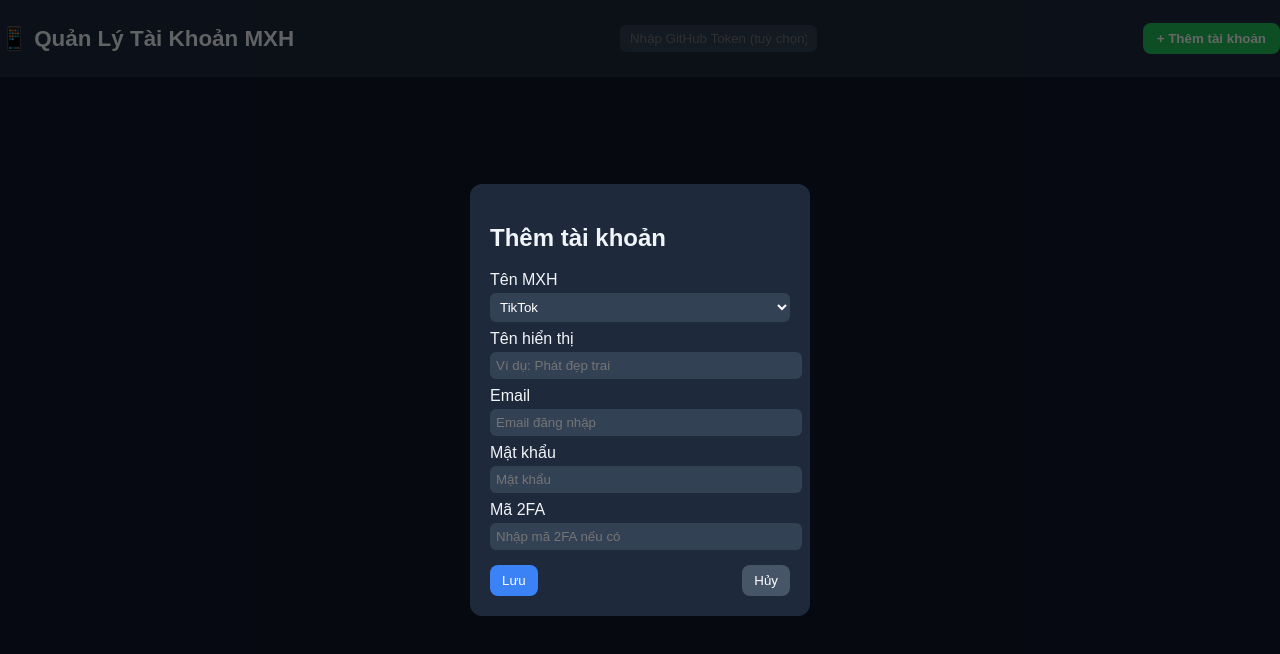
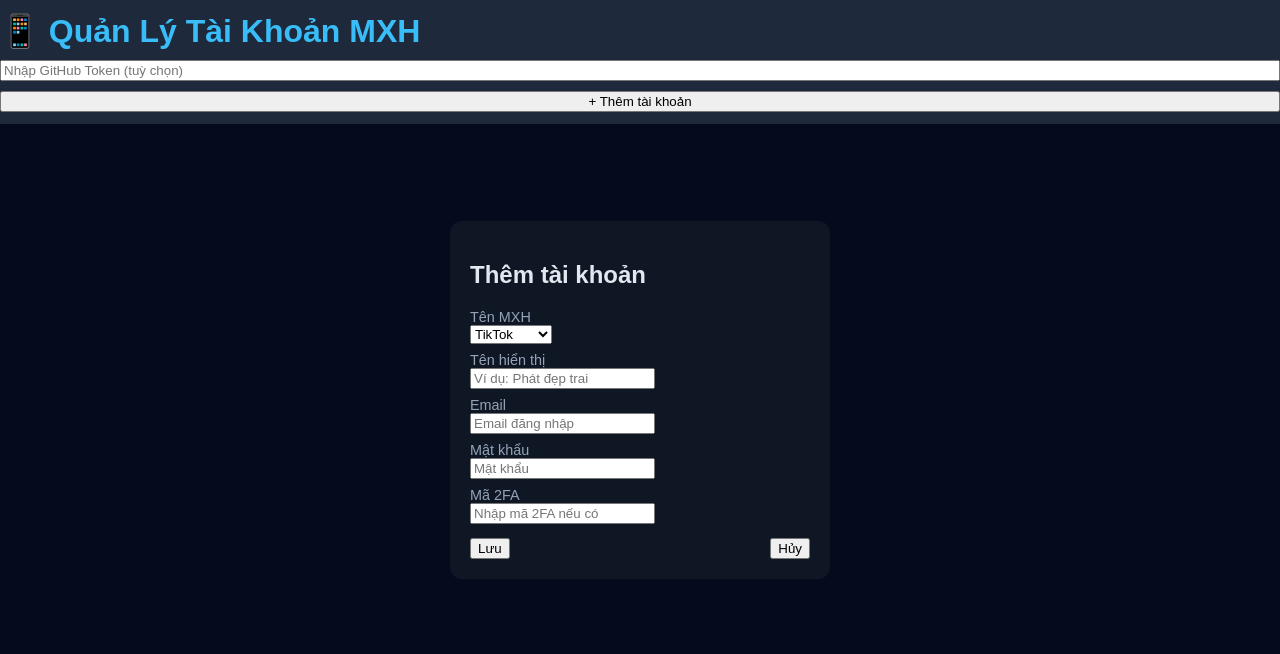
Before and after one commit to Icarus-Ezz/account-manager, a plain HTML site: page index.html in a window 1280 px wide. Drawn offline with Linux system fonts and the light colour scheme.

Commit message:
Update style.css

```diff
--- a/style.css
+++ b/style.css
@@ -13,38 +13,54 @@ header {
   width: 100%;
   background: #1e293b;
   display: flex;
-  justify-content: space-between;
-  align-items: center;
-  padding: 10px 20px;
+  flex-direction: column;
+  gap: 10px;
+  padding: 12px 20px;
   position: sticky;
   top: 0;
+  z-index: 10;
 }
 
-h1 {
-  font-size: 1.4rem;
+header h1 { margin: 0; color: #38bdf8; }
+
+.top-controls {
+  display: flex;
+  gap: 8px;
+  align-items: center;
+  flex-wrap: wrap;
 }
 
-#token {
-  background: #334155;
+.top-controls input[type="text"],
+.top-controls input[type="password"] {
+  padding: 8px;
+  border-radius: 8px;
+  border: none;
+  background: #0b1220;
   color: #fff;
-  border: none;
-  padding: 6px 10px;
-  border-radius: 6px;
 }
 
-#addBtn {
+.top-controls .small { font-size: 12px; color: #94a3b8; }
+
+.primary {
   background: #22c55e;
   border: none;
   color: white;
-  padding: 8px 14px;
+  padding: 8px 12px;
   border-radius: 8px;
   cursor: pointer;
-  font-weight: bold;
-  transition: 0.2s;
+  font-weight: 600;
 }
-#addBtn:hover {
-  background: #16a34a;
+
+.muted {
+  background: #475569;
+  border: none;
+  color: white;
+  padding: 8px 12px;
+  border-radius: 8px;
+  cursor: pointer;
 }
+
+#addBtn { justify-self: end; }
 
 main {
   display: grid;
@@ -52,28 +68,28 @@ main {
   gap: 15px;
   width: 90%;
   margin-top: 20px;
+  margin-bottom: 60px;
 }
 
 .card {
-  background: #1e293b;
+  background: linear-gradient(180deg, #122032, #0b1622);
   border-radius: 14px;
   padding: 15px;
-  box-shadow: 0 4px 10px rgba(0,0,0,0.4);
+  box-shadow: 0 6px 18px rgba(0,0,0,0.5);
   position: relative;
 }
 
 .card h3 {
-  margin: 0 0 5px;
+  margin: 0 0 8px 0;
   display: flex;
   align-items: center;
   gap: 10px;
+  font-size: 1.05rem;
 }
 
-.card p {
-  margin: 4px 0;
-  color: #cbd5e1;
-  font-size: 0.9rem;
-}
+.card p { margin: 4px 0; color: #cbd5e1; font-size: 0.9rem; }
+
+.card .actions { margin-top: 10px; display:flex; gap:8px; }
 
 .delete-btn {
   position: absolute;
@@ -86,59 +102,27 @@ main {
   cursor: pointer;
 }
 
+/* modal */
 .modal-content {
-  background: #1e293b;
+  background: #0f1724;
   padding: 20px;
   border-radius: 12px;
-  width: 300px;
+  width: 340px;
+  color: #e2e8f0;
 }
 
 #modal {
   position: fixed;
   inset: 0;
-  background: rgba(0,0,0,0.6);
+  background: rgba(2,6,23,0.7);
   display: flex;
   justify-content: center;
   align-items: center;
 }
 
-.hidden {
-  display: none;
-}
+.hidden { display: none; }
 
-.modal-content label {
-  display: block;
-  margin-top: 8px;
-}
+.modal-content label { display:block; margin-top:8px; font-size:0.9rem; color:#94a3b8; }
+.modal-actions { display:flex; justify-content:space-between; margin-top:14px; }
 
-.modal-content input, select {
-  width: 100%;
-  padding: 6px;
-  border: none;
-  border-radius: 6px;
-  margin-top: 4px;
-  background: #334155;
-  color: white;
-}
-
-.modal-actions {
-  display: flex;
-  justify-content: space-between;
-  margin-top: 15px;
-}
-
-.modal-actions button {
-  border: none;
-  padding: 8px 12px;
-  border-radius: 8px;
-  cursor: pointer;
-}
-
-#saveBtn {
-  background: #3b82f6;
-  color: white;
-}
-#cancelBtn {
-  background: #475569;
-  color: white;
-}
+.small { font-size:12px; color:#94a3b8; margin-top:8px; }
```
